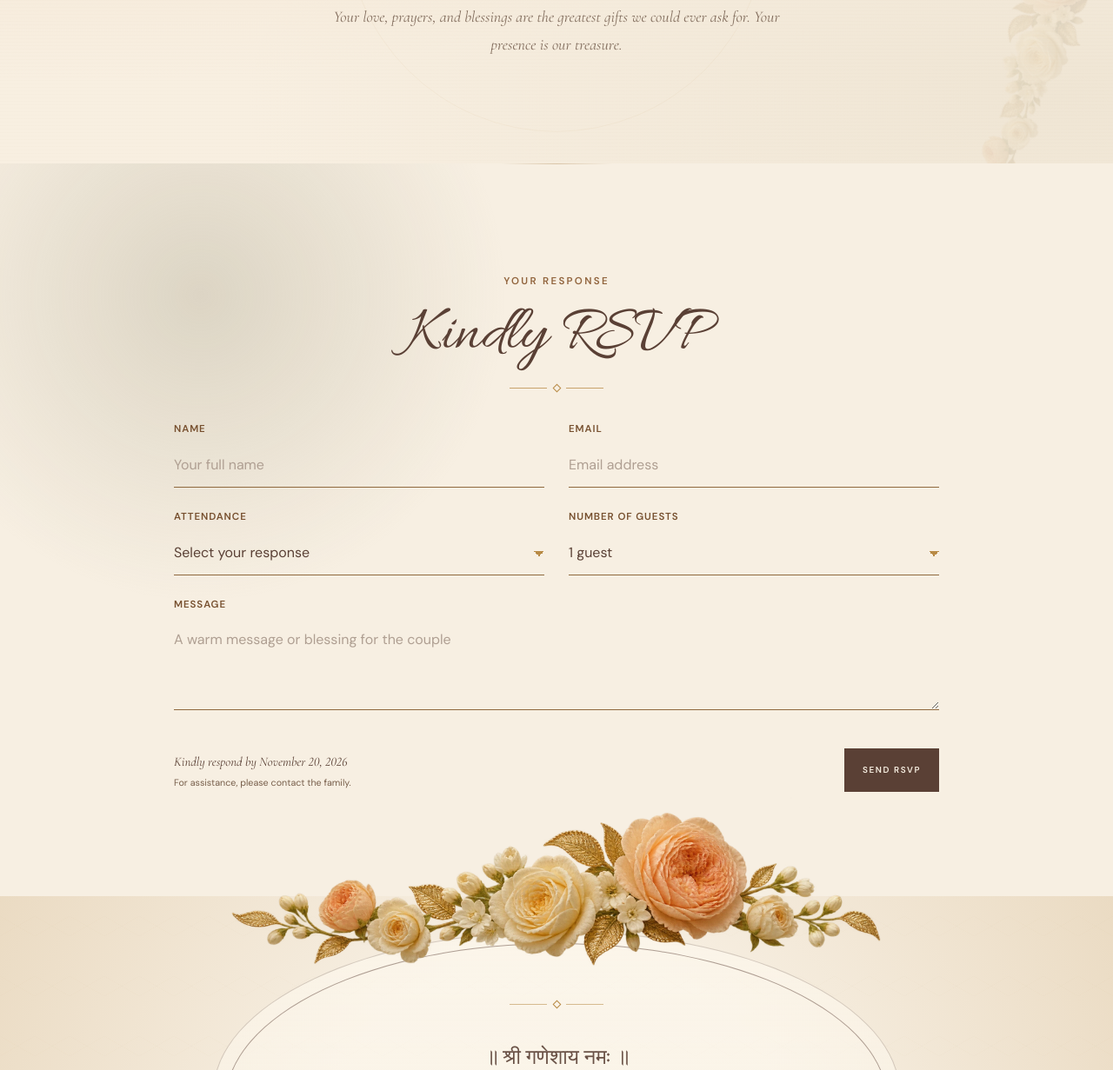
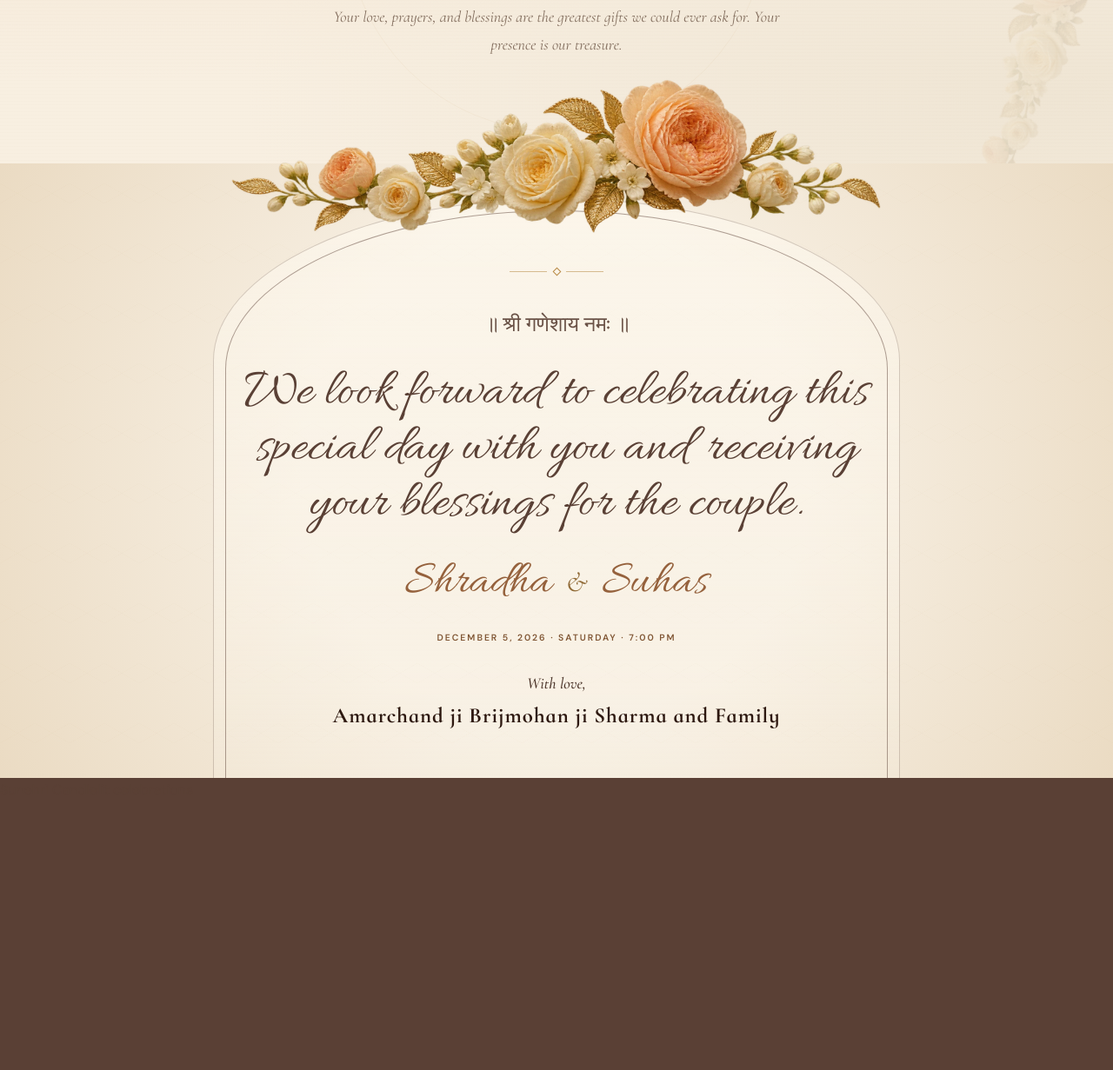
Before and after one commit to invitestory123/shradha--suhas, a plain HTML site: page index.html in a window 1280 px wide. Shown: the part 6087-7318 px from the top of the page at 87% size. After the commit the page ends 7009 px from the top, so only its background shows below. Drawn offline with Linux system fonts and the light colour scheme.

Commit message:
Remove RSVP section and set BGM to reel C7V8or2ykEU

```diff
--- a/index.html
+++ b/index.html
@@ -280,63 +280,6 @@
       </div>
 
 
-      <section class="rsvp-section section-pad">
-        <div class="section-shell rsvp-shell">
-          <header class="section-heading reveal">
-            <span class="eyebrow">Your response</span>
-            <h2>Kindly RSVP</h2>
-            <span class="ornament" aria-hidden="true"><i></i></span>
-          </header>
-
-          <form id="rsvpForm" class="rsvp-form reveal" novalidate>
-            <label>
-              <span>Name</span>
-              <input id="rsvpName" type="text" required autocomplete="name" />
-            </label>
-
-            <label>
-              <span>Email</span>
-              <input id="rsvpEmail" type="email" autocomplete="email" />
-            </label>
-
-            <label>
-              <span>Attendance</span>
-              <select id="rsvpAttendance" required></select>
-            </label>
-
-            <label>
-              <span>Number of guests</span>
-              <select id="rsvpGuests"></select>
-            </label>
-
-            <label class="form-wide">
-              <span>Message</span>
-              <textarea id="rsvpNote" rows="3"></textarea>
-            </label>
-
-            <div class="form-footer form-wide">
-              <div>
-                <p data-bind="rsvp.deadline"></p>
-                <small data-bind="rsvp.contact"></small>
-              </div>
-              <button type="submit" class="primary-button">Send RSVP</button>
-            </div>
-          </form>
-
-          <div id="rsvpSuccess" class="rsvp-success reveal" hidden>
-            <span class="eyebrow">Thank you!</span>
-            <h3>Your response has been received</h3>
-            <p>We look forward to celebrating with you. Thank you!</p>
-            <button id="editRsvp" class="text-button" type="button">
-              Edit your response
-            </button>
-          </div>
-        </div>
-      </section>
-
-      <div class="floral-divider" aria-hidden="true">
-        <img src="assets/images/floral-divider-v2.webp" alt="" />
-      </div>
 
 
       <footer class="closing-section">
```
Also changed, not shown: 2 other files.
